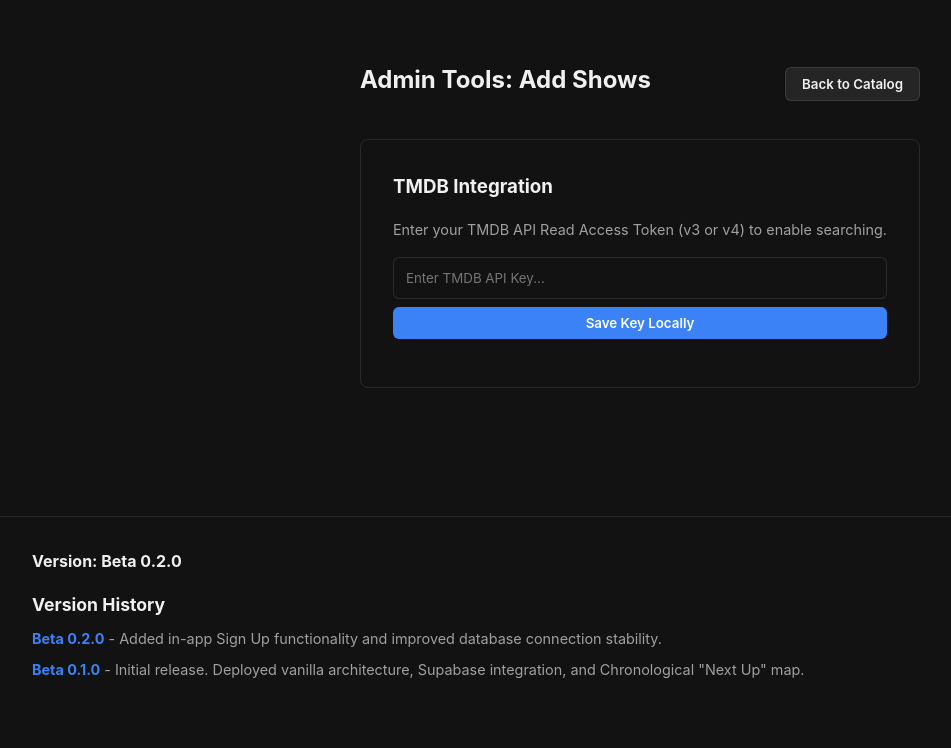
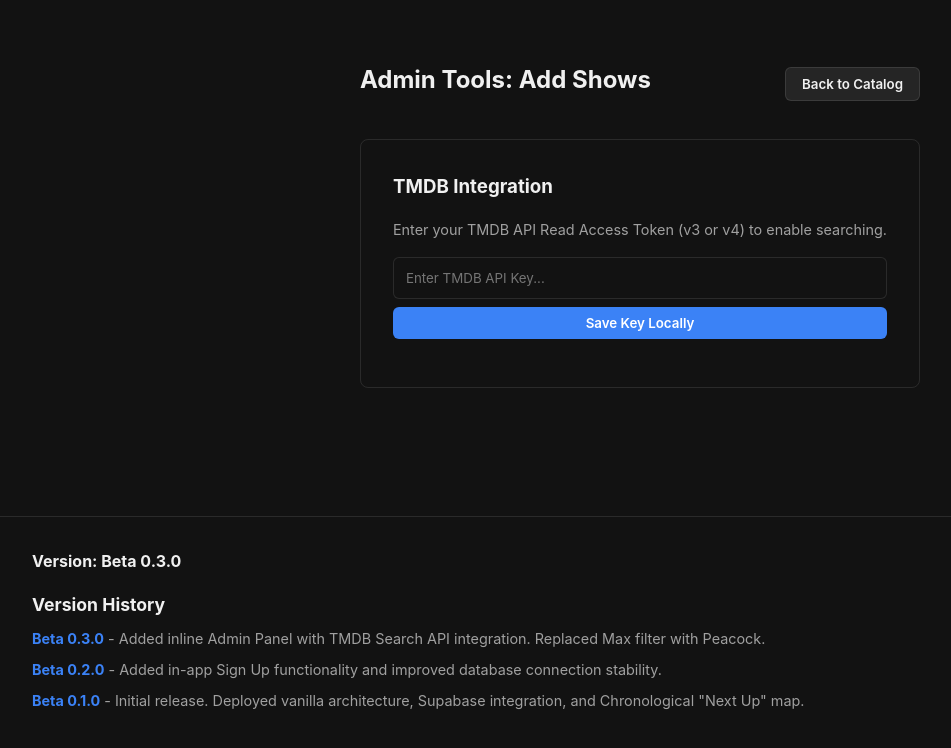
Before and after one commit to johnseelye70/tv-seelye-info, a plain HTML site: page index.html in a window 1280 px wide. Shown: the part 1908-2656 px from the top of the page, without its empty margins (0-951 px from the left). Before the commit the page ends 2629 px from the top, so only its background shows below. Drawn offline with nearby package versions, Linux system fonts and the light colour scheme; no server answers.

Commit message:
b0.3.0 - versioning
My apologies, you are absolutely right. I forgot to bump the version and log the new feature additions!

I've just updated the inline index.html footer. The site is now officially at Version: Beta 0.3.0, and the new features (TMDB Admin Panel and Peacock integration) are properly documented in the changelog at the bottom of the page.

Commit and push index.html to see the updated log!

```diff
--- a/index.html
+++ b/index.html
@@ -85,11 +85,12 @@
 
     <footer class="site-footer">
         <div class="version-info">
-            <strong>Version: Beta 0.2.0</strong>
+            <strong>Version: Beta 0.3.0</strong>
         </div>
         <div class="changelog">
             <h3>Version History</h3>
             <ul>
+                <li><strong>Beta 0.3.0</strong> - Added inline Admin Panel with TMDB Search API integration. Replaced Max filter with Peacock.</li>
                 <li><strong>Beta 0.2.0</strong> - Added in-app Sign Up functionality and improved database connection stability.</li>
                 <li><strong>Beta 0.1.0</strong> - Initial release. Deployed vanilla architecture, Supabase integration, and Chronological "Next Up" map.</li>
             </ul>
```
